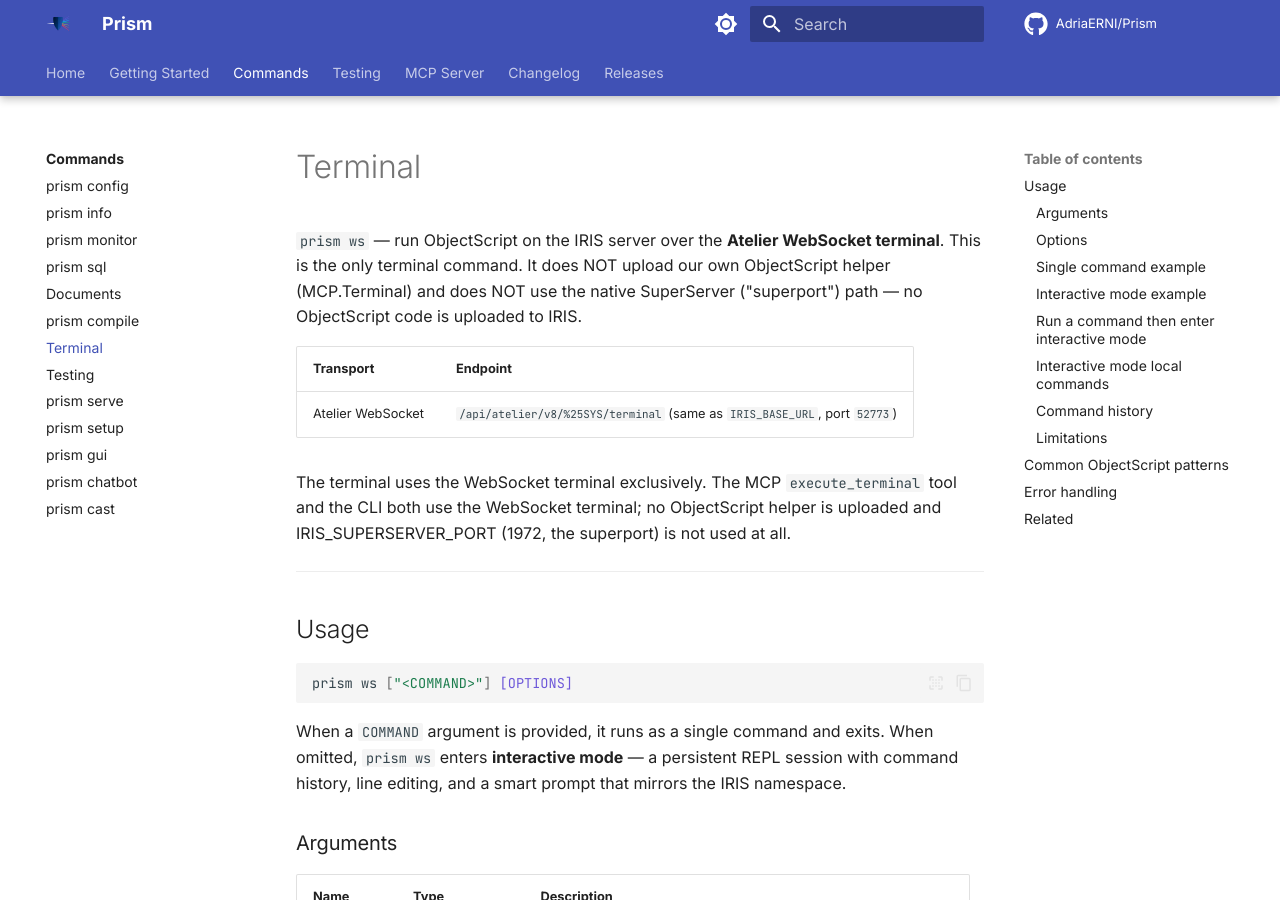
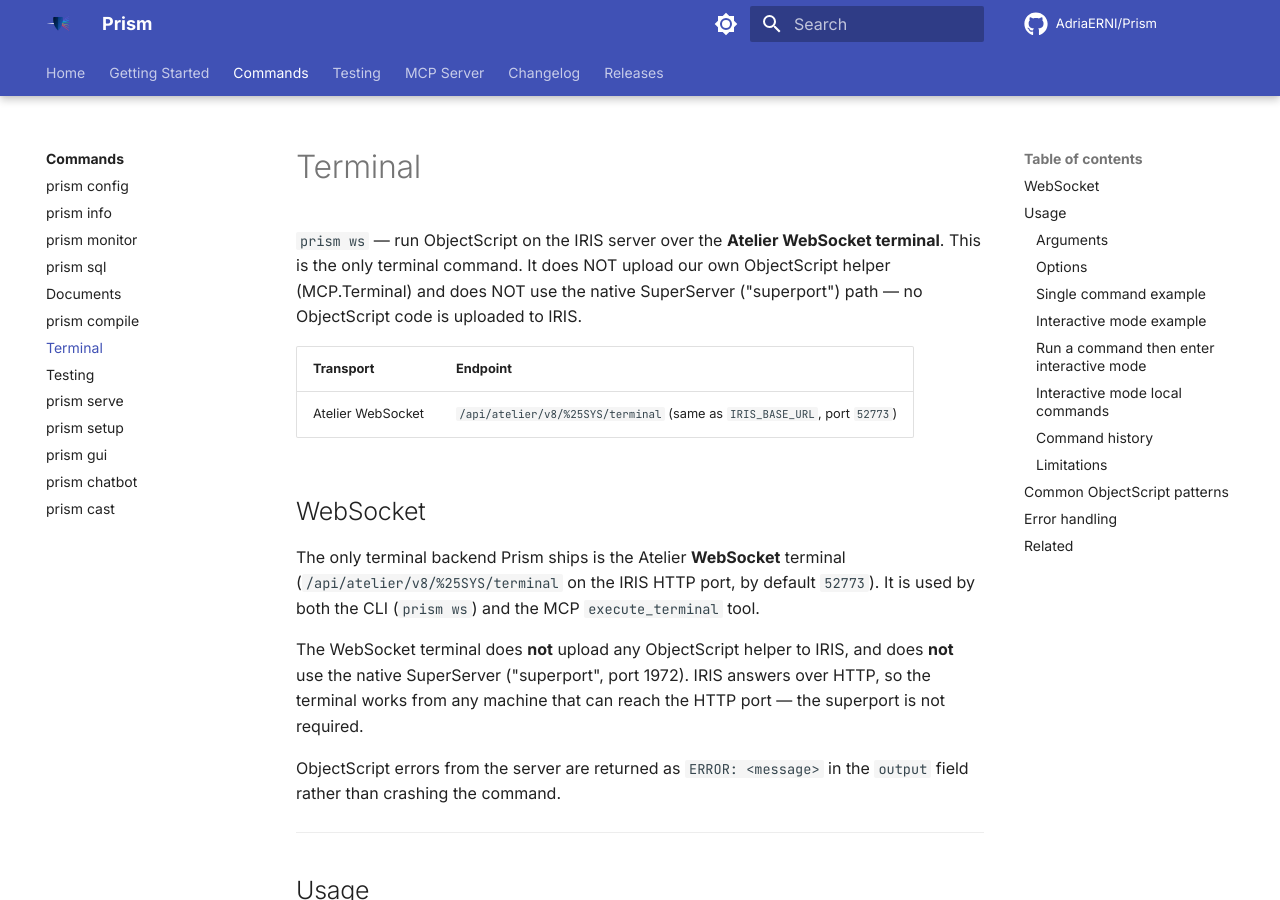
Before and after one commit to AdriaERNI/Prism, an MkDocs documentation site: the page built from docs/commands/terminal.md, in a window 1280 px wide and 900 px high. Built offline with MkDocs 1.6.1 and Material for MkDocs 9.7.7, drawn with Linux system fonts in a browser that asks for light colours; comment, search, counter and statistics services are not loaded.

Commit message:
docs(improve): fix stale content across README and docs -- CLI surface is 17 commands (not 19); MCP tools are 12 always incl run_shell, 4 workspace-gated, 9 debug-gated (25 max, not 26/27); terminal is WebSocket-only so drop native 'terminal' from namespace/timeout option lists, fix the dangling terminal.md#websocket anchor with a real ## WebSocket section, correct --terminal-method default (ws, not native), reword quick-start/testing SuperServer prose, and cross-link Installer Exit Codes from quick-start

```diff
--- a/docs/commands/terminal.md
+++ b/docs/commands/terminal.md
@@ -10,10 +10,20 @@ to IRIS.
 |-----------|----------|
 | Atelier WebSocket | `/api/atelier/v8/%25SYS/terminal` (same as `IRIS_BASE_URL`, port `52773`) |
 
-The terminal uses the WebSocket terminal exclusively. The MCP
-`execute_terminal` tool and the CLI both use the WebSocket terminal; no
-ObjectScript helper is uploaded and IRIS_SUPERSERVER_PORT (1972, the
-superport) is not used at all.
+## WebSocket
+
+The only terminal backend Prism ships is the Atelier **WebSocket**
+terminal (`/api/atelier/v8/%25SYS/terminal` on the IRIS HTTP port, by
+default `52773`). It is used by both the CLI (`prism ws`) and the MCP
+`execute_terminal` tool.
+
+The WebSocket terminal does **not** upload any ObjectScript helper to
+IRIS, and does **not** use the native SuperServer ("superport", port
+1972). IRIS answers over HTTP, so the terminal works from any machine
+that can reach the HTTP port — the superport is not required.
+
+ObjectScript errors from the server are returned as `ERROR: <message>`
+in the `output` field rather than crashing the command.
 
 ---
 
```
Also changed, not shown: README.md (+4 -4 lines), docs/commands/config.md (+1 -1 lines), docs/commands/index.md (+5 -6 lines), docs/getting-started/quick-start.md (+5 -3 lines), docs/testing.md (+3 -1 lines).
